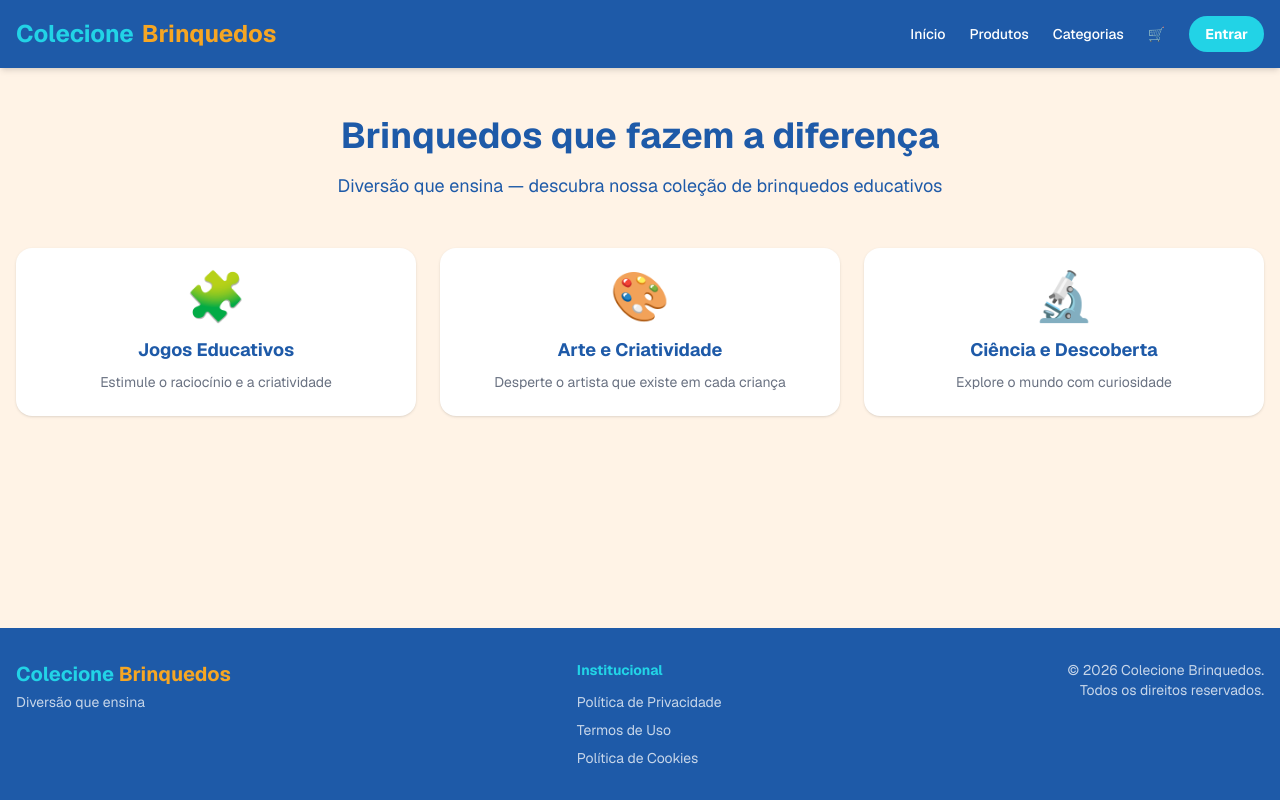
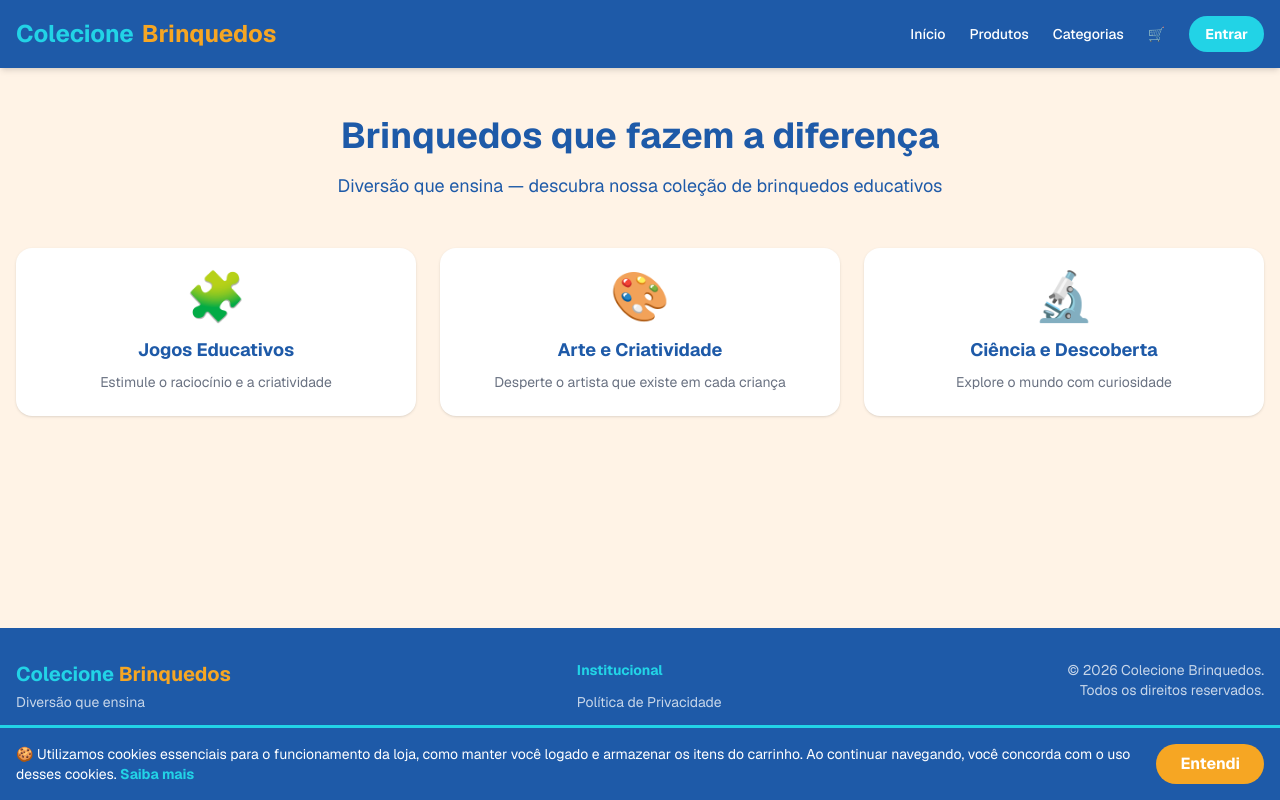
Before and after one commit to carolinerener/colecione-brinquedos-front, a Next.js app: page / in a window 1280 px wide. Built offline with nearby package versions, Linux system fonts and the light colour scheme.

Commit message:
feat(layout): renderizar banner de cookies nas paginas publicas

```diff
--- a/src/components/layout/LayoutWrapper.tsx
+++ b/src/components/layout/LayoutWrapper.tsx
@@ -3,6 +3,7 @@
 import { usePathname } from 'next/navigation';
 import Header from './Header';
 import Footer from './Footer';
+import CookieBanner from '../ui/CookieBanner';
 
 export default function LayoutWrapper({ children }: { children: React.ReactNode }) {
   const pathname = usePathname();
@@ -14,6 +15,7 @@ export default function LayoutWrapper({ children }: { children: React.ReactNode
       {!esconder && <Header />}
       <main className="flex-1">{children}</main>
       {!esconder && <Footer />}
+      {!esconder && <CookieBanner />}
     </>
   );
 }
```
